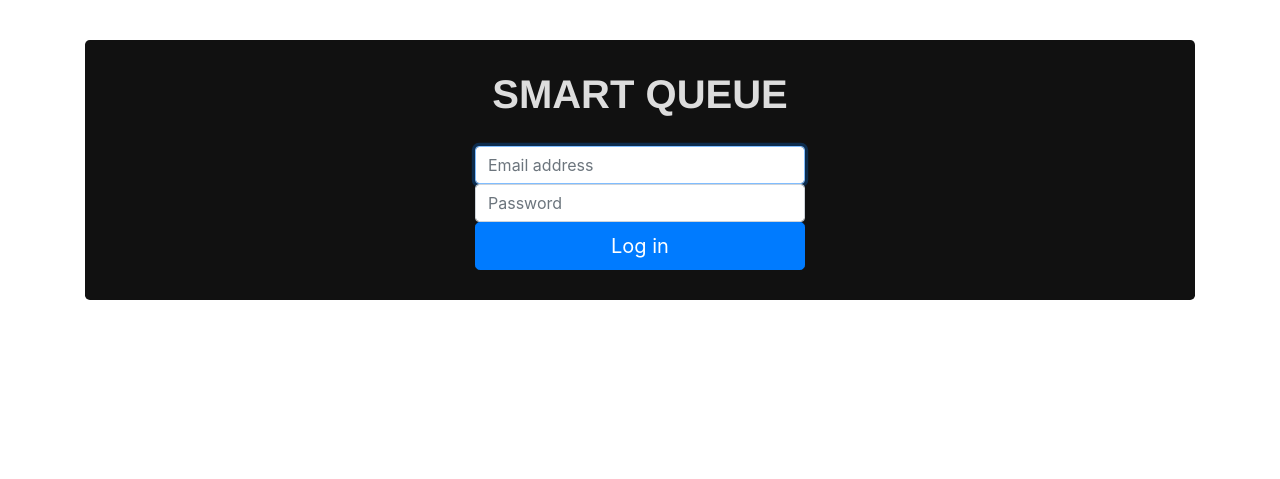
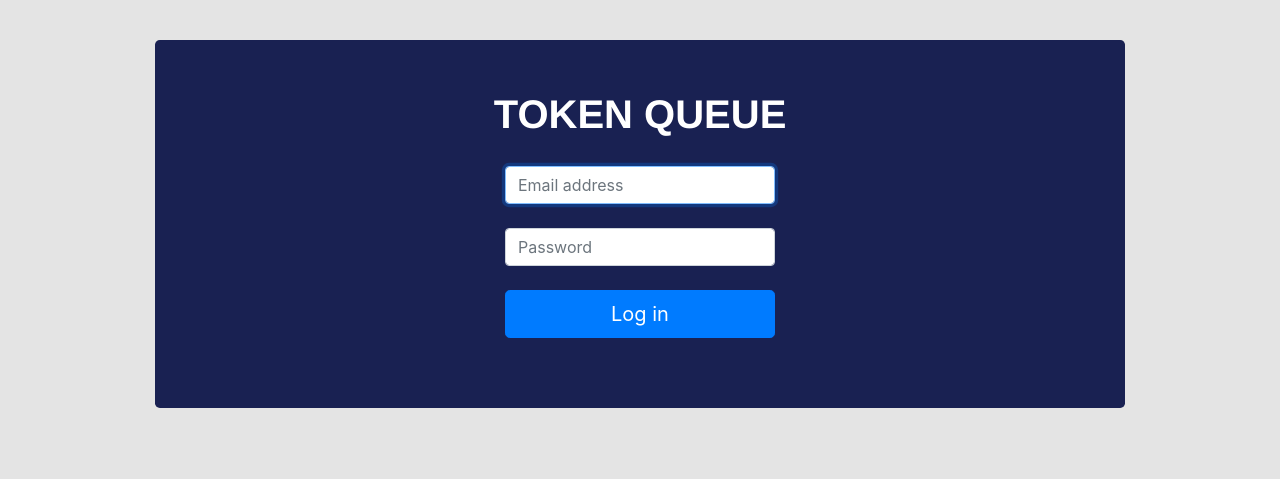
Before and after one commit to KMITL-PPS/token-queue-system, a Flask app: template templates/login.html in a window 1280 px wide. Shown: the top 479 px of the page. Run offline with Flask 2, Linux system fonts and the light colour scheme; the template is opened without the code that fills it, so the values that code supplies are empty; some libraries are stand-ins or nearby versions.

```diff
--- a/config.json
+++ b/config.json
@@ -1,5 +1,5 @@
 {
     "key": "KsGXHIjFsdNVNysi0CN9OItZz0F1794jdWBoXQcvG7k=",
-    "total_queue": 115,
+    "total_queue": 156,
     "current_queue": 0
 }
--- a/main.py
+++ b/main.py
@@ -9,7 +9,7 @@ load_key()
 
 @app.route('/')
 def hello():
-    return render_template('login.html', name=create_queue())
+    return render_template('customerQueue.html', name=create_queue())
 
 @app.route('/decode/<token>')  # test purpose only
 def decode(token):
--- a/templates/login.html
+++ b/templates/login.html
@@ -11,48 +11,47 @@
 		body {
 			padding-top: 40px;
 			padding-bottom: 40px;
-			/* background-color: #eee; */
+			background-color: #e4e4e4;
 		}
 		.jumbotron {
-			padding: 30px; /* fills out the jumbotron */
-			background-color: #111;
+			padding: 50px; /* fills out the jumbotron */
+			background-color: #192152;
 		}
 
 		.container {
-			width: 1170px; /* specify a width */
+			width: 1000px; /* specify a width */
 			margin: 0 auto;  /* centers the container */
 			padding: 0 15px; /* adds some padding to the left and right*/
 		}
 
-		.jumbotron .container {
-			max-width: 100%; /* allows the jumbotron to adjust on smaller widths */
-			background-color: #222;
-		}
-
 		.jumbotron h1 {
 			text-align: center; /* centers the heading */
-			color: #DDD;
+			color: rgb(255, 255, 255);
 			font-family: 'Raleway', Helvetica, Arial, sans-serif;
 			font-weight: 600;
 			text-transform: uppercase;
 			padding-bottom: 20px;
 		}
-		input{
-			padding-bottom: 10px;
+
+		.row {
+			padding-bottom: 20px;
 		}
+
 
 	</style>
 </head>
 <body>
 	<div class="container">
 		<div class="jumbotron">
-				<h1>Smart Queue</h1>
+			<h1>Token Queue</h1>
 			<div class="row"><div class="col-4 offset-4">
 				<form class="form-signin">
 						<label for="inputEmail" class="sr-only">Email address</label>
 						<input type="email" id="inputEmail" class="form-control" placeholder="Email address" required autofocus>
+						<br>
 						<label for="inputPassword" class="sr-only">Password</label>
 						<input type="password" id="inputPassword" class="form-control" placeholder="Password" required>
+						<br>
 						<button class="btn btn-lg btn-primary btn-block" type="submit">Log in</button>
 				</form>
 			</div></div>
```
Also changed, not shown: templates/customerQueue.html (+61 -0 lines). Lines whose indentation alone changed are shown as unchanged.
